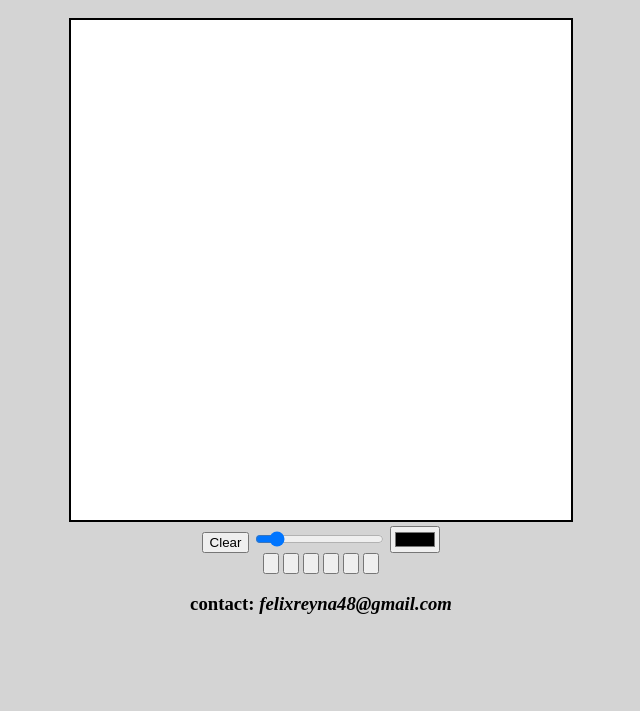
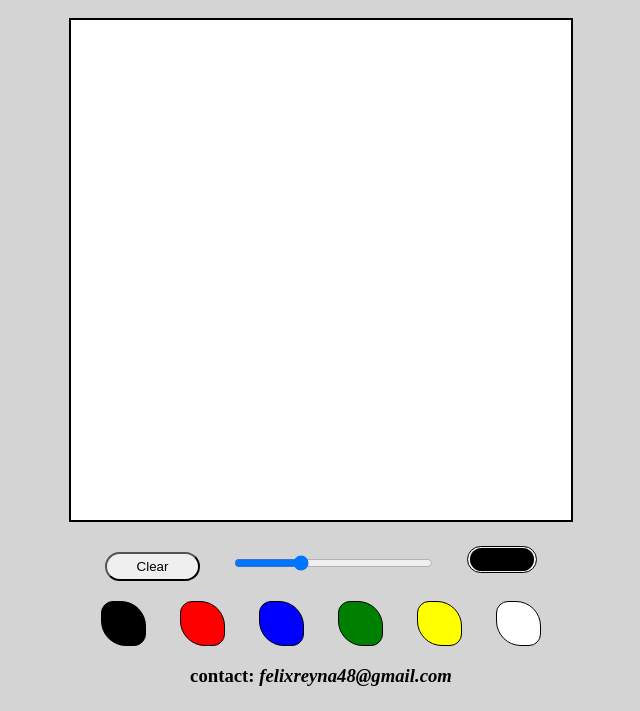
Before and after one commit to Felix7447/My-Paint, a plain HTML site: page index.html in a window 1280 px wide. Shown: the part 89-800 px from the top of the page, without its empty margins (319-959 px from the left). Drawn offline with Linux system fonts and the light colour scheme.

Commit message:
Added Style to buttons and colors div

```diff
--- /dev/null
+++ b/assets/buttons.css
@@ -0,0 +1,47 @@
+.buttons {
+    margin: 15px;
+}
+
+
+.buttons input:hover {
+    cursor: pointer;
+    transform: scale(1.05);
+    transition: 45ms;
+}
+
+.buttons input:active {
+    cursor: pointer;
+    transform: scale(1);
+    transition: 45ms;
+}
+
+.buttons .clearButton{
+    display: inline-block;
+    margin: 5px 15px;
+    padding: 5px 30px;
+    border-radius: 25px;
+}
+
+.buttons .rangeButton{
+    display: inline-block;
+    margin: 5px 15px;
+    padding: 0px 35px;
+}
+
+/*Color button styles*/
+.buttons #colorButton{
+    width: 70px;
+    margin: 5px 15px;
+    border-radius: 25px;
+    -webkit-appearance: none;
+}
+
+#colorButton::-webkit-color-swatch-wrapper {
+	padding: 0;
+}
+
+#colorButton::-webkit-color-swatch {
+	border: none;
+    border-radius: 25px;
+}
+/*Color button styles*/
--- /dev/null
+++ b/assets/colorButtons.css
@@ -0,0 +1,46 @@
+.colors input {
+    margin: 0px 15px;
+    width: 45px;
+    height: 45px;
+    border-top-right-radius: 25px;
+    border-top-left-radius: 12px;
+    border-bottom-left-radius: 25px;
+    border-bottom-right-radius: 12px;
+    border: 1px black solid;
+}
+
+.colors input:hover {
+    transform: scale(0.95);
+    transition: 20ms;
+    cursor: pointer;
+}
+
+.colors input:active {
+    transform: scale(0.9);
+    transition: 20ms;
+    cursor: pointer;
+}
+
+.colors .black {
+    background-color: black;
+}
+
+.colors .red {
+    background-color: red;
+}
+
+.colors .blue {
+    background-color: blue;
+}
+
+.colors .green {
+    background-color: green;
+}
+
+.colors .yellow {
+    background-color: yellow;
+}
+
+.colors .white {
+    background-color: white;
+}
--- a/index.html
+++ b/index.html
@@ -6,6 +6,8 @@
     <meta name="viewport" content="width=device-width, initial-scale=1.0">
     <link rel="stylesheet" href="assets/index.css">
     <link rel="stylesheet" href="assets/canvas.css">
+    <link rel="stylesheet" href="assets/buttons.css">
+    <link rel="stylesheet" href="assets/colorButtons.css">
     <title>Paint It</title>
 </head>
 <body>
@@ -16,9 +18,9 @@
         <h4>Draw something</h4>
         <canvas id="canvas" width="500px" height="500px"></canvas>
         <div class="buttons">
-            <input type="button" value="Clear">
-            <input type="range" value="5" min="3" max="20">
-            <input type="color">
+            <input class="clearButton" type="button" value="Clear">
+            <input class="rangeButton" type="range" value="5" min="1" max="20">
+            <input id="colorButton" type="color">
         </div>
         <div class="colors">
             <input class="black" id="black" type="button">
```
